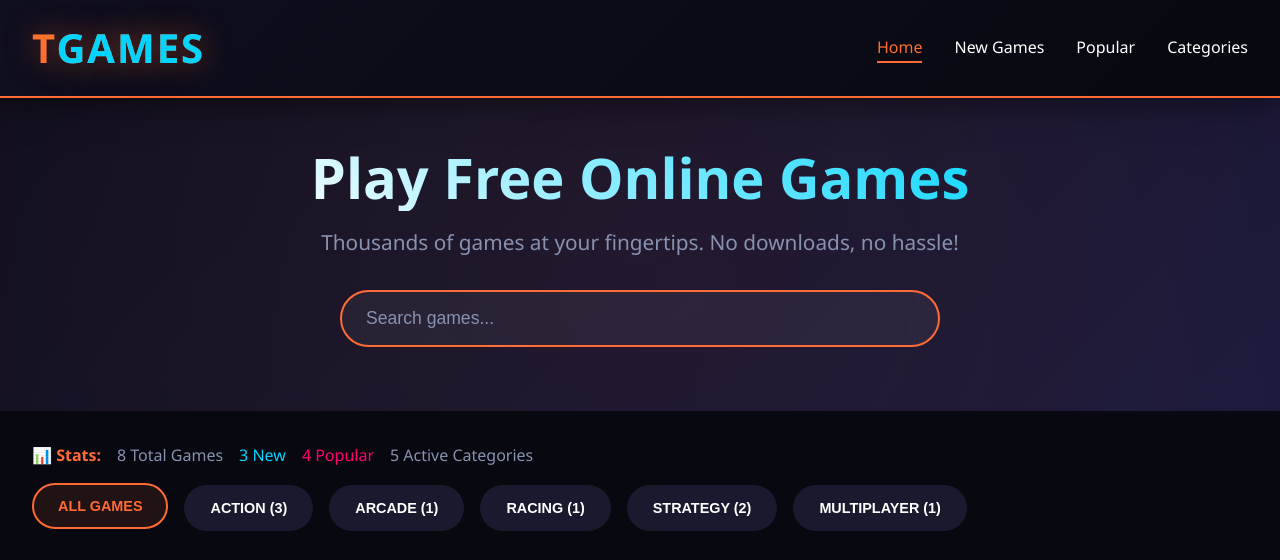
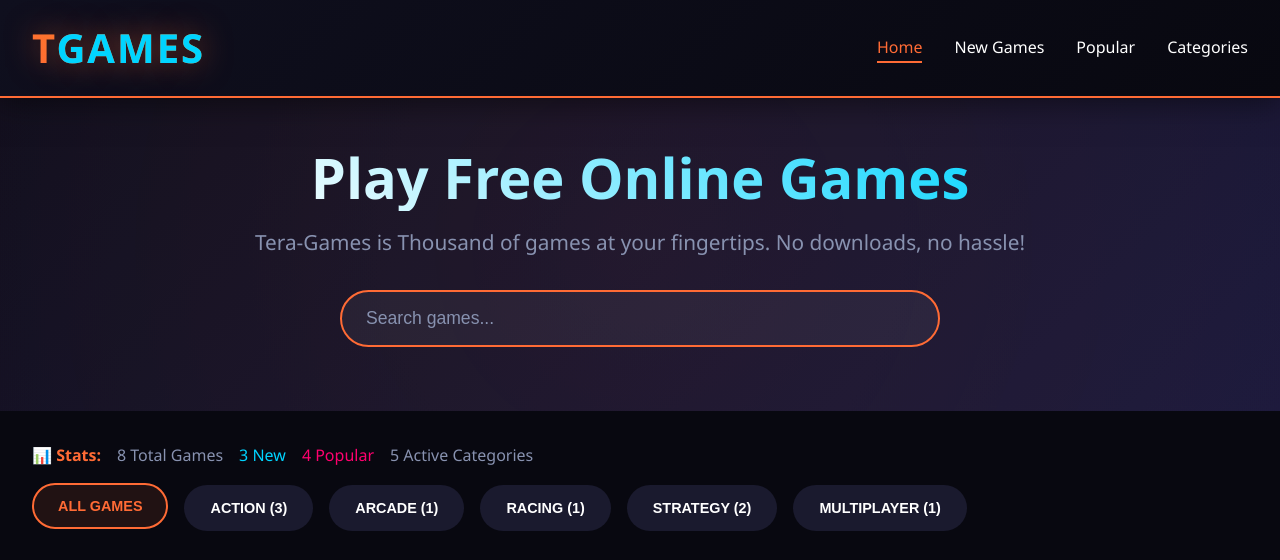
Before and after one commit to Stephen-Semense/TGames, a plain HTML site: page index.html in a window 1280 px wide. Shown: the top 560 px of the page. Drawn offline with nearby package versions, Linux system fonts and the light colour scheme.

```diff
--- a/index.html
+++ b/index.html
@@ -63,7 +63,7 @@
     <section class="hero" id="home-hero">
         <div class="hero-content">
             <h1>Play Free Online Games</h1>
-            <p>Thousands of games at your fingertips. No downloads, no hassle!</p>
+            <p>Tera-Games is Thousand of games at your fingertips. No downloads, no hassle!</p>
             <div class="search-bar">
                 <input type="text" placeholder="Search games..." id="searchInput">
             </div>
```
